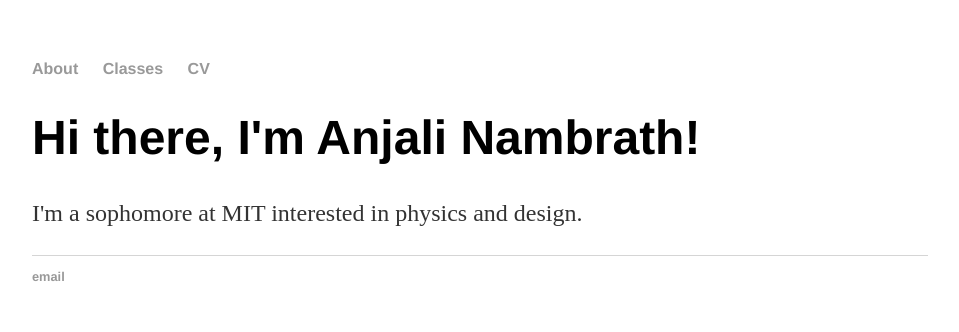
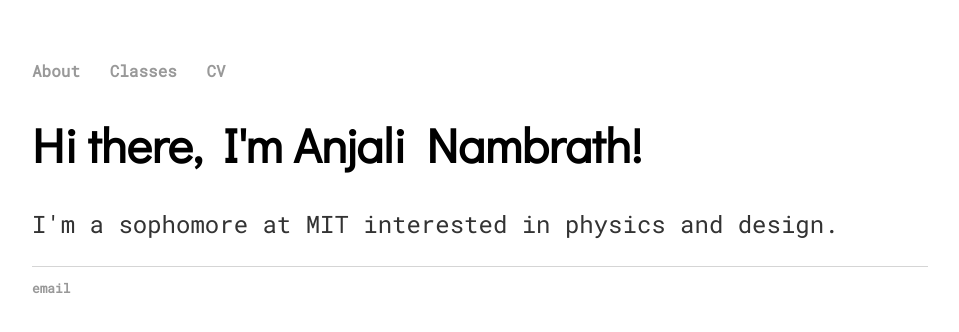
Before and after one commit to nambrath/nambrath.github.io, a Jekyll site: the page built from index.html, in a window 1280 px wide. Shown: the top 332 px of the page, without its empty margins (160-1119 px from the left). Built offline with Jekyll 4.4.1, drawn with Linux system fonts in a browser that asks for light colours.

Commit message:
Update main.css
updated fonts maybe?

```diff
--- a/css/main.css
+++ b/css/main.css
@@ -1,9 +1,12 @@
+@import url('https://fonts.googleapis.com/css?family=Roboto+Mono');
+@import url('https://fonts.googleapis.com/css?family=Didact+Gothic');
+
 body {
     margin: 60px auto;
     width: 70%;
 }
 nav ul, footer ul {
-    font-family:'Helvetica', 'Arial', 'Sans-Serif';
+    font-family:'Roboto Mono', 'Sans-Serif';
     padding: 0px;
     list-style: none;
     font-weight: bold;
@@ -21,9 +24,10 @@ a:hover {
 }
 h1 {
     font-size: 3em;
-    font-family:'Helvetica', 'Arial', 'Sans-Serif';
+    font-family:'Didact Gothic', 'Sans-Serif';
 }
 p {
+    font-family:'Roboto Mono', 'Sans-Serif';
     font-size: 1.5em;
     line-height: 1.4em;
     color: #333;
```
